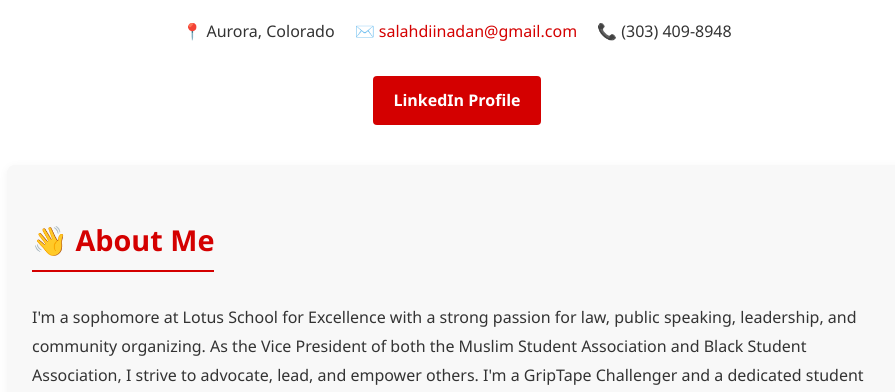
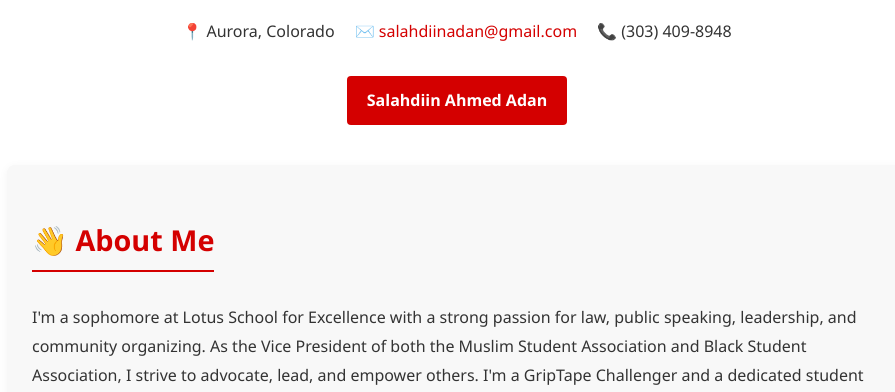
Before and after one commit to 4theppll/portfolio, a plain HTML site: page index.html in a window 1280 px wide. Shown: the part 408-800 px from the top of the page, without its empty margins (183-1078 px from the left). Drawn offline with Linux system fonts and the light colour scheme.

Commit message:
Update index.html

```diff
--- a/index.html
+++ b/index.html
@@ -99,7 +99,7 @@
             <span>✉️ <a href="mailto:salahdiinadan@gmail.com">salahdiinadan@gmail.com</a></span>
             <span>📞 (303) 409-8948</span>
         </div>
-        <a href="#" style="display: inline-block; background-color: var(--primary); color: white; padding: 10px 20px; border-radius: 4px; font-weight: 600; margin-top: 10px;">LinkedIn Profile</a>
+        <a href="#" style="display: inline-block; background-color: var(--primary); color: white; padding: 10px 20px; border-radius: 4px; font-weight: 600; margin-top: 10px; <a href="https://salahdiinadan.me" target="_blank" class="text-blue-500 hover:underline">Salahdiin Ahmed Adan</a>
     </header>
 
     <div class="section">
```
